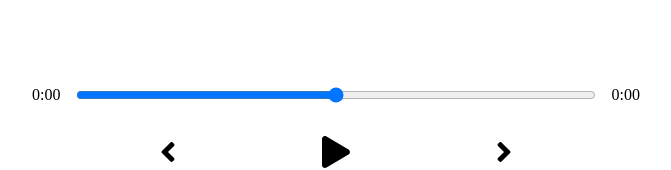
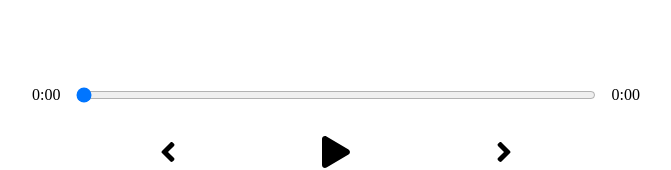
Before and after one commit to stjeandan-swc/course-projectOne, a React (Create React App) app in the folder music-player/: page / in a window 1280 px wide. Shown: the part 410-580 px from the top of the page, without its empty margins (304-975 px from the left). Built offline with nearby package versions, Linux system fonts and the light colour scheme.

Commit message:
implemented player functionality

```diff
--- a/music-player/src/components/Player.js
+++ b/music-player/src/components/Player.js
@@ -2,7 +2,7 @@ import React, { useRef, useState } from 'react';
 
 // Icons
 import { FontAwesomeIcon } from "@fortawesome/react-fontawesome";
-import { faPlay, faAngleLeft, faAngleRight } from '@fortawesome/free-solid-svg-icons';
+import { faPlay, faAngleLeft, faAngleRight, faPause } from '@fortawesome/free-solid-svg-icons';
 
 const Player = ({isPlaying, setIsPlaying, currentSong}) => {
     //Ref
@@ -26,10 +26,15 @@ const Player = ({isPlaying, setIsPlaying, currentSong}) => {
         setSongInfo({...songInfo, currentTime: current, duration: duration});
     };
 
+    const dragHandler = (e) => {
+        audioRef.current.currentTime = e.target.value;
+        setSongInfo({...songInfo, currentTime: e.target.value});
+    };
+
     // States
     const [songInfo, setSongInfo] = useState({
-        currentTime: null,
-        duration: null,
+        currentTime: 0,
+        duration: 0,
     });
 
     // functions
@@ -44,12 +49,23 @@ const Player = ({isPlaying, setIsPlaying, currentSong}) => {
         <div className='player'>
             <div className="time-control">
                 <p>{getTime(songInfo.currentTime)}</p>
-                <input type="range" />
+                <input
+                    min={0}
+                    max={songInfo.duration}
+                    value={songInfo.currentTime}
+                    type="range"
+                    onChange={dragHandler}
+                />
                 <p>{getTime(songInfo.duration)}</p>
             </div>
             <div className="play-control">
                 <FontAwesomeIcon className='skip-back' size='2x' icon={faAngleLeft} />
-                <FontAwesomeIcon onClick={playSongHandler} className='play' size='2x' icon={faPlay} />
+                <FontAwesomeIcon
+                    onClick={playSongHandler}
+                    className='play'
+                    size='2x'
+                    icon={isPlaying ? faPause : faPlay}
+                />
                 <FontAwesomeIcon className='skip-forward' size='2x' icon={faAngleRight} />
             </div>
             <audio
--- a/music-player/src/styles/_player.scss
+++ b/music-player/src/styles/_player.scss
@@ -12,7 +12,7 @@
 
   input {
     width: 100%;
-    padding: 1rem 2rem;
+    padding: 1rem 0;
   }
 
   p {
```
Also changed, not shown: music-player/src/components/Library.js (added, +9 -0 lines), 1 other file (tests, documents, lock files or other folders).
